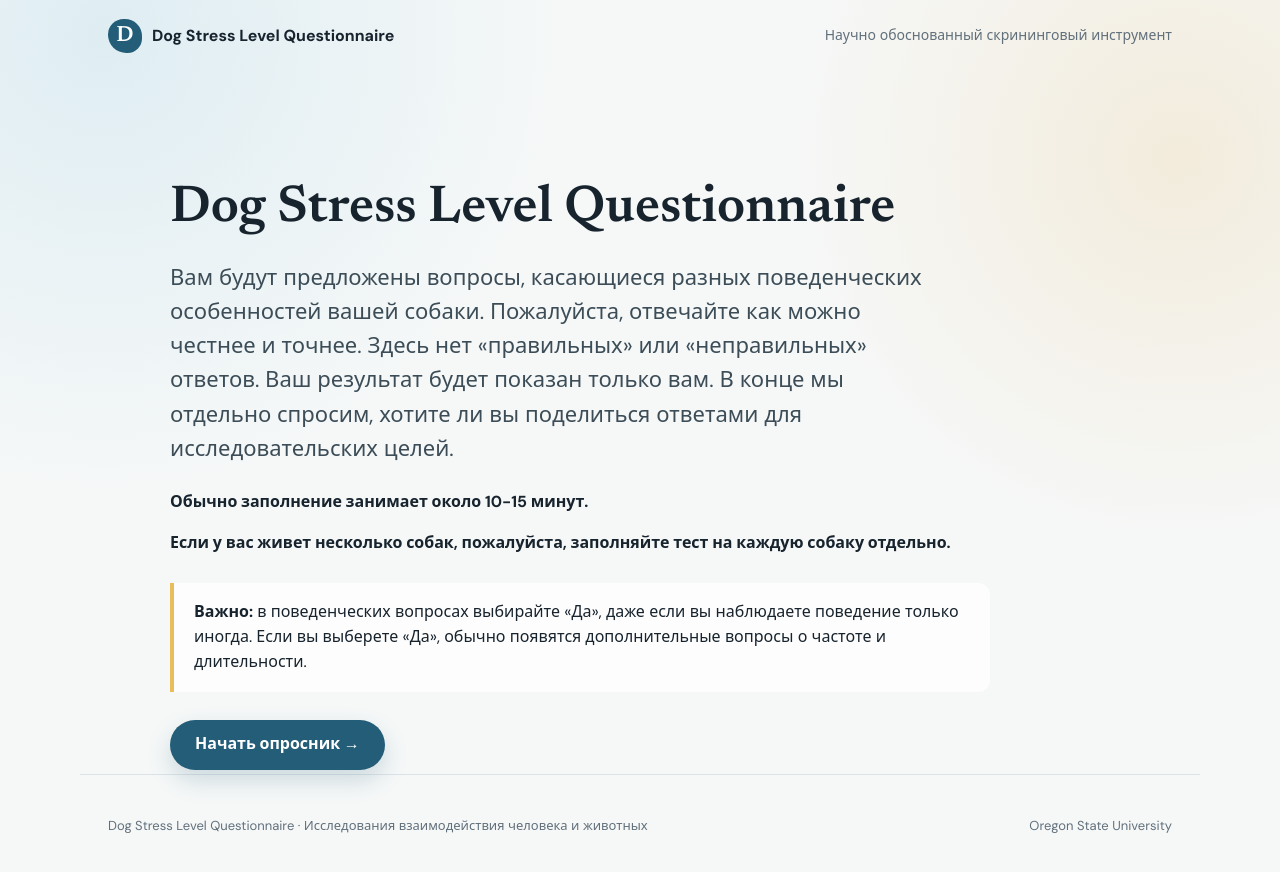
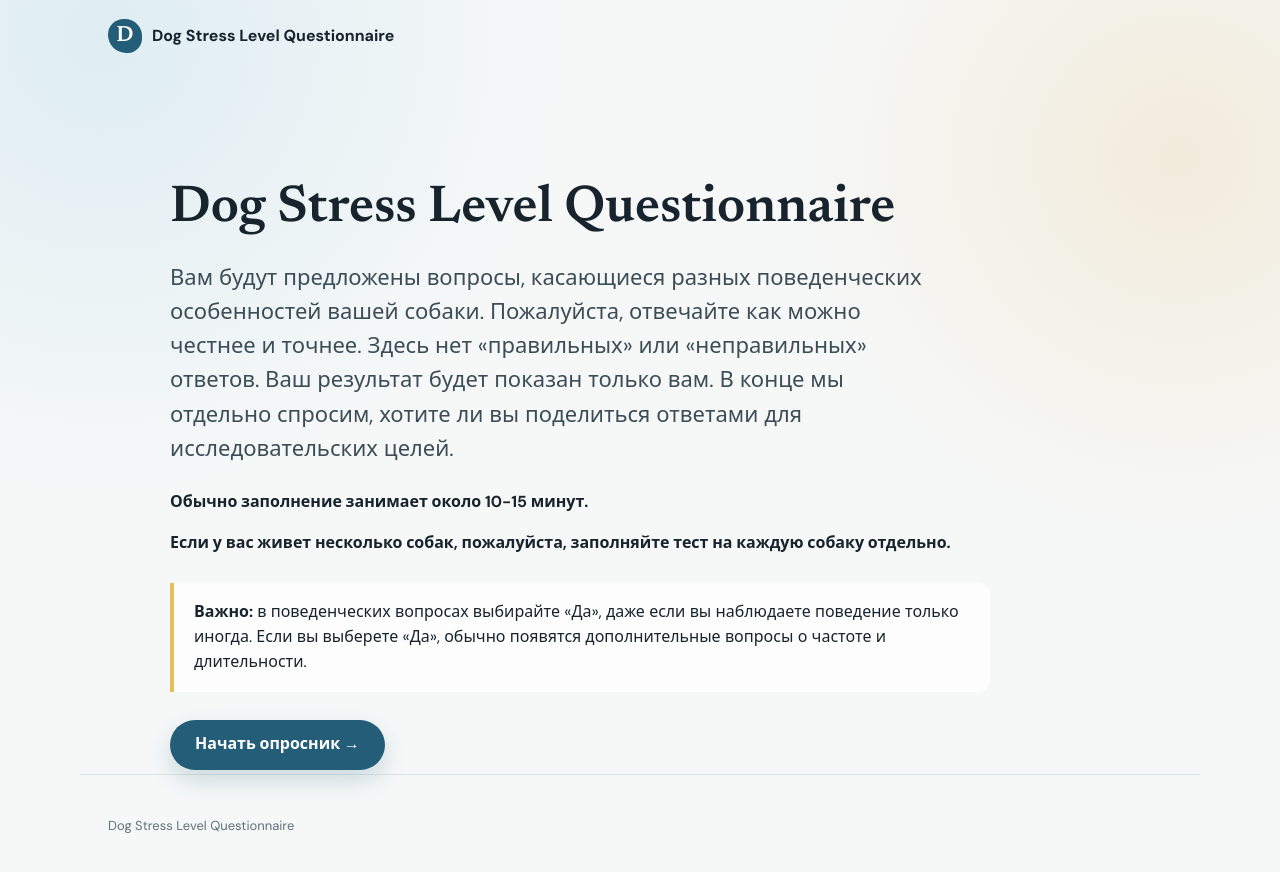
Before and after one commit to alicetananaeva/DogStressLevelQuestionnaire_RU, a website with bundled scripts: page public/index.html in a window 1280 px wide. Built offline with nearby package versions, Linux system fonts and the light colour scheme.

Commit message:
Align Russian DSLQ presentation with English version

```diff
--- a/public/index.html
+++ b/public/index.html
@@ -11,7 +11,7 @@
   <link rel="stylesheet" href="/styles.css">
 </head>
 <body>
-  <header class="site-header"><a class="brand" href="/" aria-label="На главную"><span class="brand-mark" aria-hidden="true">D</span><span>Dog Stress Level Questionnaire</span></a><span class="research-label">Научно обоснованный скрининговый инструмент</span></header>
+  <header class="site-header"><a class="brand" href="/" aria-label="На главную"><span class="brand-mark" aria-hidden="true">D</span><span>Dog Stress Level Questionnaire</span></a></header>
   <main id="app">
     <section id="intro-screen" class="screen hero" tabindex="-1">
       <h1>Dog Stress Level Questionnaire</h1>
@@ -35,7 +35,7 @@
       <form id="health-form" class="question-card"><div class="eyebrow">Замечали ли вы у вашей собаки в последнее время следующие перемены?</div><h2 id="health-question"></h2><fieldset id="health-main" class="binary-options"><legend class="sr-only">Выберите Да или Нет</legend></fieldset><div id="health-followup" class="followups hidden"></div><p id="health-error" class="error hidden" role="alert">Пожалуйста, заполните этот вопрос.</p><div class="button-row"><button id="health-back" type="button" class="button secondary">← Назад</button><button class="button primary" type="submit">Продолжить →</button></div></form>
     </section>
     <section id="consent-screen" class="screen narrow hidden" tabindex="-1">
-      <div class="eyebrow">Добровольный вклад в исследование</div><h1>Готовы ли вы поделиться ответами для исследования?</h1><p>Вы не обязаны делиться ответами, чтобы получить результат. Если вы решите поделиться данными, выбранная вами информация будет безопасно храниться и использоваться для будущих исследований благополучия, поведения собак и взаимодействия человека и животных.</p>
+      <div class="eyebrow">Добровольный вклад в исследование</div><h1>Готовы ли вы поделиться ответами для исследования?</h1>
       <div class="privacy-card"><h2>Согласие на использование данных в исследовании</h2><p>Вы не обязаны делиться ответами или информацией о собаке, чтобы получить результат. Если вы решите поделиться данными, выбранная вами информация будет безопасно храниться и использоваться для будущих исследований благополучия, поведения собак и взаимодействия человека и животных. Во всех публикациях результаты будут представлены только в обобщенном или обезличенном виде. Вы можете пропустить любые вопросы, на которые не хотите отвечать.</p></div>
       <fieldset id="consent-options" class="choice-list"><legend class="sr-only">Согласие на передачу данных</legend><label><input type="radio" name="consent" value="yes"><span><strong>Я согласен/согласна поделиться моими ответами на опросник и информацией о моей собаке для будущих исследований благополучия, поведения собак или взаимодействия человека и животных.</strong></span></label><label><input type="radio" name="consent" value="no"><span><strong>Нет, я не хочу делиться данными.</strong></span></label></fieldset>
       <p id="consent-error" class="error hidden" role="alert">Пожалуйста, выберите один вариант.</p><div class="button-row"><button id="consent-back" class="button secondary">← Назад</button><button id="consent-next" class="button primary">Продолжить →</button></div>
@@ -55,16 +55,16 @@
       </form>
     </section>
     <section id="result-screen" class="screen hidden" tabindex="-1">
-      <div class="result-layout"><div class="score-panel"><div class="eyebrow">Результат скрининга хронического стресса</div><div id="score-number" class="score-number"></div><span id="band-badge" class="band-badge"></span><p>Относительно текущей референсной выборки (n = 149 уникальных собак).</p></div><div class="meaning-panel"><h1>Что это значит?</h1><p id="band-copy"></p></div></div>
+      <div class="result-layout"><div class="score-panel"><div class="eyebrow">Результат скрининга хронического стресса</div><div id="score-number" class="score-number"></div><span id="band-badge" class="band-badge"></span></div><div class="meaning-panel"><h1>Что это значит?</h1><p id="band-copy"></p></div></div>
       <div id="save-status" class="status hidden" role="status"></div>
       <article class="scale-card"><div class="scale-title"><strong>Шкала уровня стресса</strong><span id="scale-value"></span></div><div class="stress-scale"><div class="zone normal"></div><div class="zone elevated"></div><div class="zone high"></div><span id="scale-marker" class="scale-marker" aria-hidden="true">●</span></div><div class="scale-labels"><span>Норма</span><span>Повышенный</span><span>Высокий</span></div></article>
       <article id="health-result" class="health-card hidden"><h2>Признаки, связанные со здоровьем</h2><div id="health-copy"></div></article>
       <p class="disclaimer"><em>Результаты основаны на ваших ответах и не заменяют клиническую диагностику.</em></p>
-      <div class="credit"><p>Dog Stress Level Questionnaire был разработан и валидирован Alisa Tananaeva под руководством Dr. Monique Udell в Human-Animal Interaction Lab, Oregon State University.</p><p><a href="https://dogperspective.com" target="_blank" rel="noopener">Узнать больше или обсудить сотрудничество →</a></p></div>
+      <div class="credit"><p>Dog Stress Level Questionnaire был разработан и валидирован Alisa Tananaeva под руководством Dr. Monique Udell в <a href="https://thehumananimalbond.com/" target="_blank" rel="noopener">Human–Animal Interaction Lab</a>, Oregon State University.</p><p><a href="https://dogperspective.com" target="_blank" rel="noopener">Узнать больше или обсудить сотрудничество →</a></p></div>
       <button id="restart-button" class="button secondary">Начать заново</button>
     </section>
   </main>
-  <footer><p>Dog Stress Level Questionnaire · Исследования взаимодействия человека и животных</p><p>Oregon State University</p></footer>
+  <footer><p>Dog Stress Level Questionnaire</p></footer>
   <script type="module" src="/app.js"></script>
 </body>
 </html>
```
